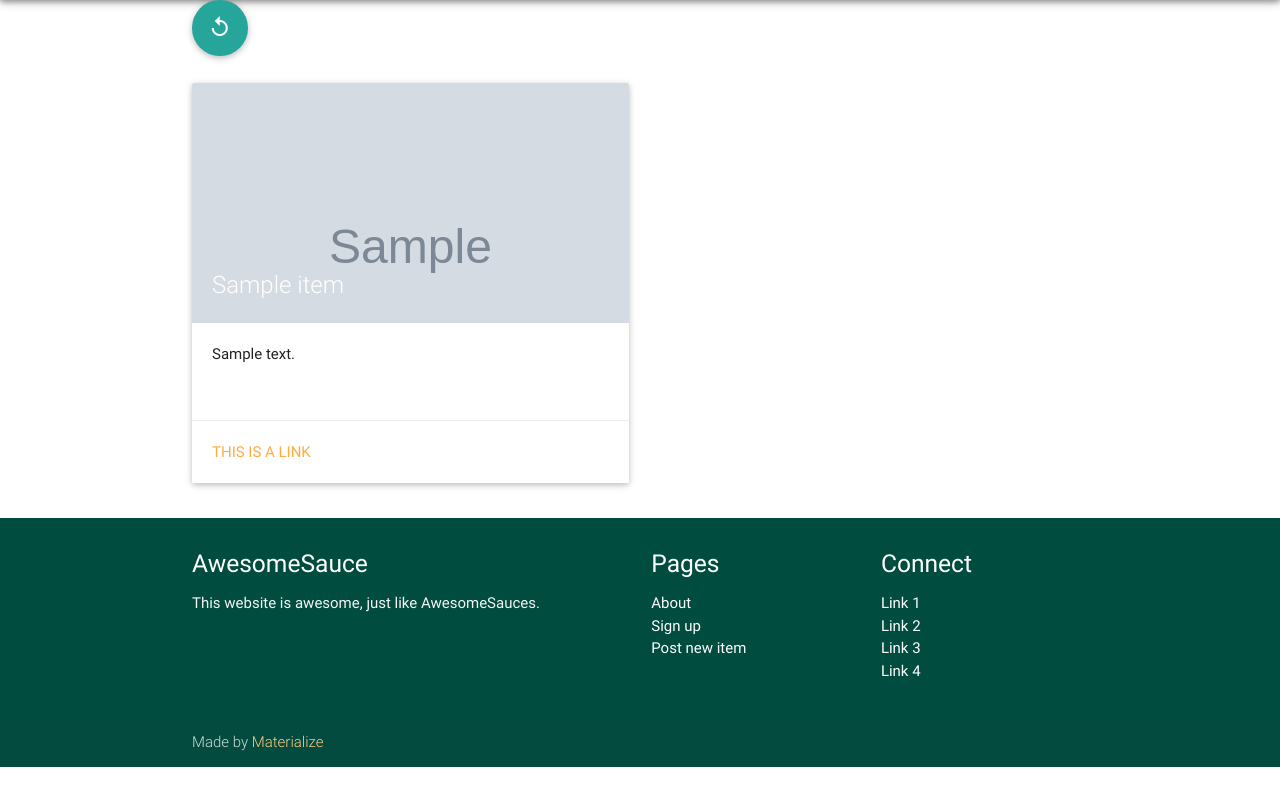
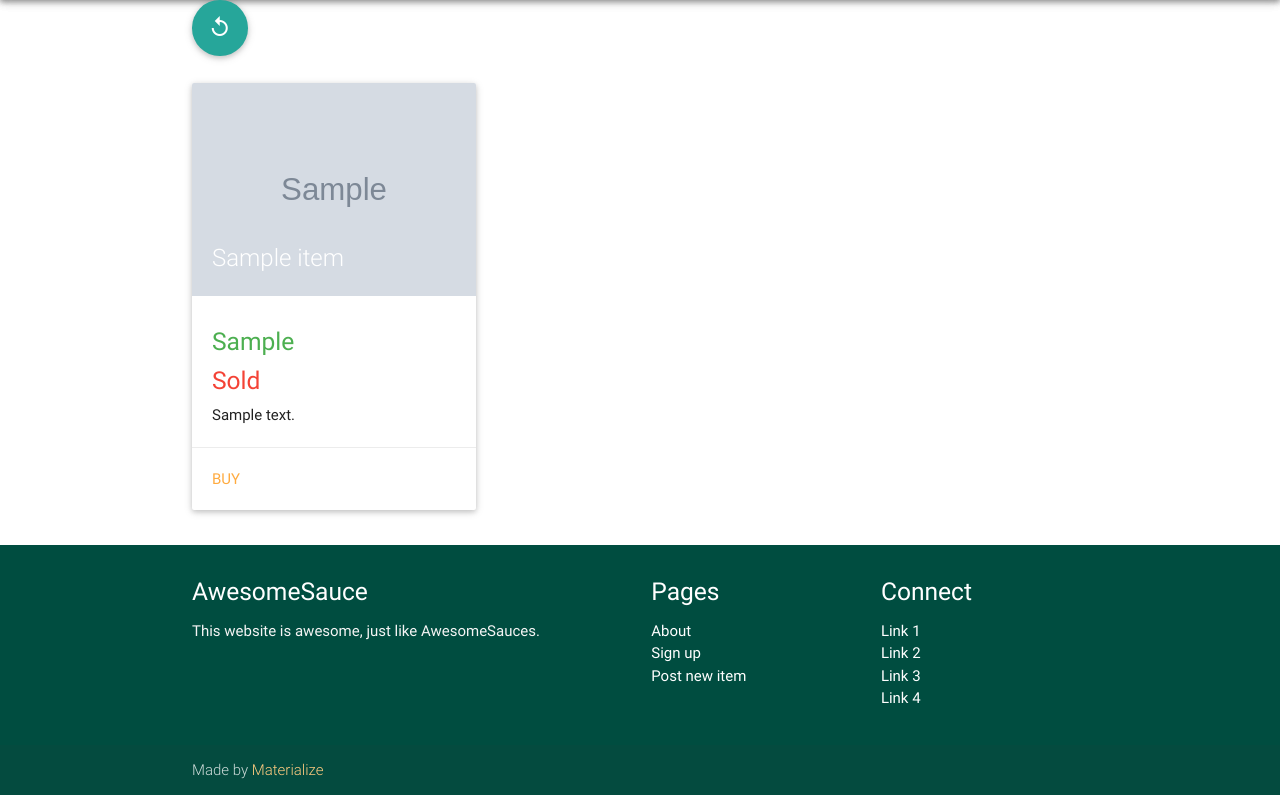
Before and after one commit to zhaorz/cmu-sells, a Flask app: page / in a window 1280 px wide. Shown: the part 64-859 px from the top of the page. Before the commit the page ends 831 px from the top, so only its background shows below. Run offline with Flask 2, Linux system fonts and the light colour scheme; tables that the repository leaves empty hold one stand-in row (values such as "Sample post"); grey boxes marked "Sample" are stand-in pictures; some libraries are stand-ins or nearby versions.

Commit message:
Add cool things

```diff
--- a/app/models.py
+++ b/app/models.py
@@ -48,7 +48,7 @@ class Item(Base):
     photo = db.Column(db.String(1024), nullable=False)
     facebook_id = db.Column(db.String(256))
 
-    price = db.Column(db.Float)
+    price = db.Column(db.String(128))
 
     sold = db.Column(db.Boolean)
     hold = db.Column(db.Boolean)
--- a/app/templates/index.html
+++ b/app/templates/index.html
@@ -18,19 +18,27 @@
 
   <div class="row">
   {% for item in items %}
-    <div class="col s6">
-      <div class="card medium">
+    <div class="col s4">
+      <div class="card">
         <div class="card-image">
           <img src="{{ item.photo }}">
           <span class="card-title">{{ item.name }}</span>
         </div>
         <div class="card-content">
+          <h5 class="green-text">
+            {{ item.price }}
+          </h5>
+          <h5 class="red-text">
+            {% if item.sold %}
+            Sold
+            {% endif %}
+          </h5>
           <p>
           {{ item.description }}
           </p>
         </div>
         <div class="card-action">
-          <a href="#">This is a link</a>
+          <a href="https://www.facebook.com/{{ item.facebook_id }}">Buy</a>
         </div>
       </div>
     </div>
--- a/app/views/base.py
+++ b/app/views/base.py
@@ -25,6 +25,7 @@ def index():
         'name' : item.name,
         'description' : item.description,
         'category' : item.category,
+        'facebook_id' : item.facebook_id,
         'photo' : item.photo,
         'price' : item.price,
         'sold' : item.sold,
```
Also changed, not shown: app/helpers.py (added, +23 -0 lines), app/views/fb.py (+7 -9 lines).
